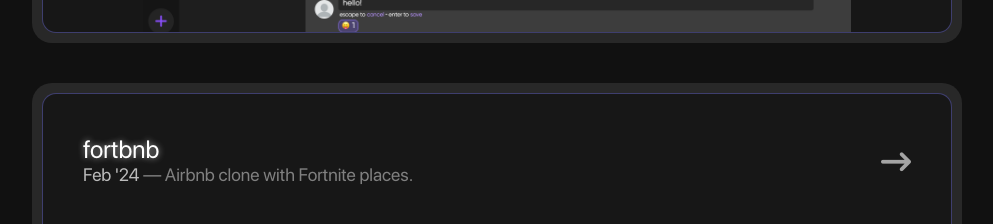
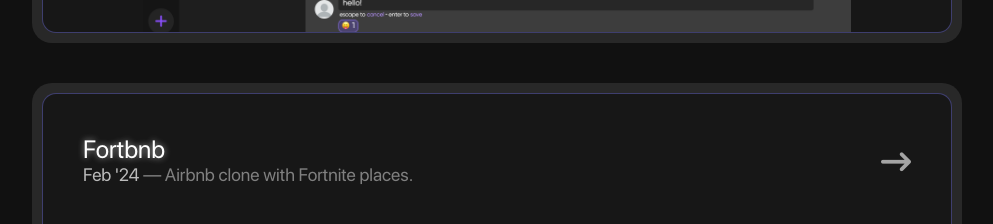
Before and after one commit to kimchicecream/kimchicecream.github.io, a React (Create React App) app: page / in a window 1280 px wide. Shown: the part 1600-1824 px from the top of the page, without its empty margins (268-1261 px from the left). Built offline with nearby package versions, Linux system fonts and the light colour scheme.

Commit message:
adjusted Fortbnb and babbl name

```diff
--- a/src/components/Homepage/Homepage.jsx
+++ b/src/components/Homepage/Homepage.jsx
@@ -112,7 +112,7 @@
                         <div className='shroud'>
                             <div className='project-title'>
                                 <div className='title'>
-                                    <h1>fortbnb</h1>
+                                    <h1>Fortbnb</h1>
                                     <h3><span>Feb '24</span> — Airbnb clone with Fortnite places.</h3>
                                 </div>
                             </div>
```
